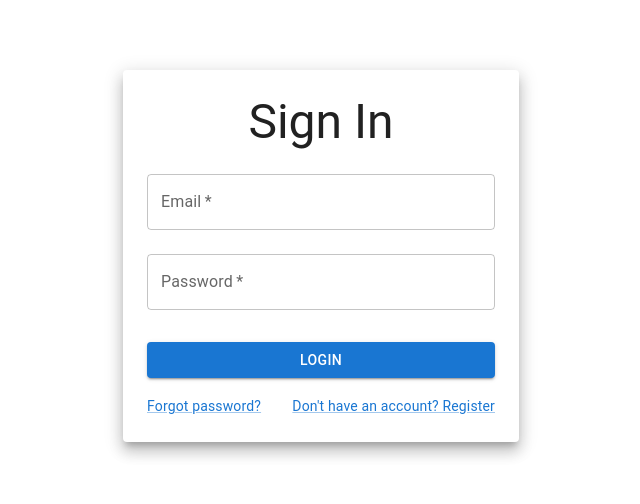
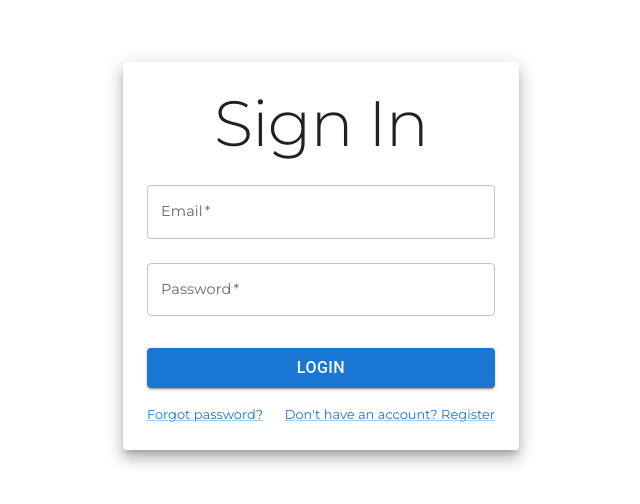
Before and after one commit to sbacanski0730/weather-and-hr-logbook-web, a React (Create React App) app: page /login in a window 1280 px wide. Shown: the part 144-648 px from the top of the page, without its empty margins (319-959 px from the left). Built offline with nearby package versions, Linux system fonts and the light colour scheme; the HTML template or start-up script is replaced by a standard one.

Commit message:
Base template for theme

```diff
--- a/public/index.html
+++ b/public/index.html
@@ -5,6 +5,13 @@
 		<meta name="viewport" content="width=device-width, initial-scale=1" />
 		<meta name="theme-color" content="#000000" />
 		<meta name="description" content="Web site created using create-react-app" />
+
+		<link rel="preconnect" href="https://fonts.googleapis.com" />
+		<link rel="preconnect" href="https://fonts.gstatic.com" crossorigin />
+		<link
+			href="https://fonts.googleapis.com/css2?family=Montserrat:ital,wght@0,200;0,300;0,400;0,500;0,600;0,700;0,800;1,200;1,300;1,500;1,600;1,700&display=swap"
+			rel="stylesheet"
+		/>
 
 		<link rel="apple-touch-icon" sizes="180x180" href="/apple-touch-icon.png" />
 		<link rel="icon" type="image/png" sizes="32x32" href="/favicon-32x32.png" />
--- a/src/App.js
+++ b/src/App.js
@@ -2,17 +2,32 @@ import { BrowserRouter, Routes, Route } from 'react-router-dom';
 import CssBaseline from '@mui/material/CssBaseline';
 import RegisterPage from './pages/RegisterPage';
 import LoginPage from './pages/LoginPage';
+import { Container } from '@mui/material';
+import { ThemeProvider } from '@mui/material';
+import { setTheme } from './utils/settingThemeValues.js';
 
 function App() {
+	const activeTheme = setTheme('light');
+
 	return (
 		<>
+			<ThemeProvider theme={activeTheme}>
 				<CssBaseline />
+				<Container
+					maxWidth={false}
+					sx={{
+						width: '100vw',
+						height: '100vh',
+					}}
+				>
 					<BrowserRouter>
 						<Routes>
 							<Route path='/login' exact element={<LoginPage />} />
 							<Route path='/register' exact element={<RegisterPage />} />
 						</Routes>
 					</BrowserRouter>
+				</Container>
+			</ThemeProvider>
 		</>
 	);
 }
--- a/src/pages/LoginPage.jsx
+++ b/src/pages/LoginPage.jsx
@@ -23,6 +23,7 @@ const LoginPage = () => {
 
 	return (
 		<Container
+			maxWidth={false}
 			sx={{
 				width: '100%',
 				height: '100%',
@@ -39,10 +40,7 @@ const LoginPage = () => {
 							alignItems: 'center',
 						}}
 					>
-						<Typography
-							// component='h1'
-							variant='h3'
-						>
+						<Typography component='h1' variant='h1'>
 							Sign In
 						</Typography>
 						<Box
@@ -82,7 +80,7 @@ const LoginPage = () => {
 									<Link //
 										component={ReactLink}
 										to='/'
-										variant='body2'
+										variant='h5'
 									>
 										Forgot password?
 									</Link>
@@ -91,7 +89,7 @@ const LoginPage = () => {
 									<Link
 										component={ReactLink}
 										to='/register'
-										variant='body2'
+										variant='h5'
 									>
 										Don't have an account? Register
 									</Link>
--- a/src/pages/RegisterPage.jsx
+++ b/src/pages/RegisterPage.jsx
@@ -41,10 +41,7 @@ const RegisterPage = () => {
 							alignItems: 'center',
 						}}
 					>
-						<Typography
-							// component='h1'
-							variant='h3'
-						>
+						<Typography component='h1' variant='h1'>
 							Sign Up
 						</Typography>
 						<Box component='form' sx={{ mt: 1 }}>
@@ -90,11 +87,7 @@ const RegisterPage = () => {
 							</Button>
 							<Grid container sx={{ justifyContent: 'flex-end' }}>
 								<Grid item>
-									<Link
-										variant='body2'
-										component={ReactLink}
-										to='/login'
-									>
+									<Link variant='h5' component={ReactLink} to='/login'>
 										Already have an account? Login
 									</Link>
 								</Grid>
--- /dev/null
+++ b/src/utils/colorsByMode.js
@@ -0,0 +1,40 @@
+import { colors } from '@mui/material';
+
+const colorsByMode = mode => {
+	return {
+		primary: {
+			main: '',
+			light: '',
+			dark: '',
+		},
+		secondary: {
+			main: '',
+			light: '',
+			dark: '',
+			contrastText: '',
+		},
+		error: {
+			main: '',
+			light: '',
+			dark: '',
+			contrastText: '',
+		},
+		warning: {
+			main: '',
+			light: '',
+			dark: '',
+			contrastText: '',
+		},
+		text: {
+			primary: '#000910',
+			secondary: 'rgba()',
+			disabled: 'rgba()',
+		},
+		background: {
+			paper: '#fff',
+			default: '#daeffe',
+		},
+	};
+};
+
+export default colorsByMode;
--- /dev/null
+++ b/src/utils/settingThemeValues.js
@@ -0,0 +1,100 @@
+import colorsByMode from './colorsByMode.js';
+import { createTheme } from '@mui/material';
+
+export const settingThemeValues = mode => {
+	const colors = colorsByMode(mode);
+
+	return {
+		typography: {
+			// fontFamily: "'Montserrat', sans-serif",
+			fontSize: 14,
+			h1: {
+				fontFamily: "'Montserrat', sans-serif",
+				fontSize: '4rem',
+			},
+			h2: {
+				// fontFamily: "'Montserrat', sans-serif",
+				fontSize: '3rem',
+			},
+			h3: {
+				// fontFamily: "'Montserrat', sans-serif",
+				fontSize: '2rem',
+			},
+			h4: {
+				fontFamily: "'Montserrat', sans-serif",
+				fontSize: '1rem',
+			},
+			h5: {
+				fontFamily: "'Montserrat', sans-serif",
+				fontSize: '0.81rem',
+			},
+			subtitle1: {
+				// fontFamily: "'Montserrat', sans-serif",
+				fontSize: '1rem',
+			},
+			subtitle2: {
+				// fontFamily: "'Montserrat', sans-serif",
+				fontSize: '1rem',
+			},
+			body1: {
+				fontFamily: "'Montserrat', sans-serif",
+				fontSize: '0.9rem',
+			},
+			body2: {
+				// fontFamily: "'Montserrat', sans-serif",
+				fontSize: '1rem',
+			},
+			button: {
+				// fontFamily: "'Montserrat', sans-serif",
+				fontSize: '1rem',
+			},
+		},
+	};
+};
+
+export const setTheme = mode => {
+	return createTheme(settingThemeValues(mode));
+};
+
+// ...(mode === 'dark'
+// 	? {
+// 			primary: {
+// 				main: '',
+// 			},
+// 			secondary: {
+// 				main: '',
+// 			},
+// 			error: {
+// 				main: '',
+// 			},
+// 			text: {
+// 				primary: '',
+// 				secondary: '',
+// 				disable: '',
+// 			},
+// 			background: {
+// 				default: '',
+// 				paper: '',
+// 			},
+// 	  }
+// 	: {
+// primary: {
+// 	// main color for background
+// 	main: '',
+// },
+// secondary: {
+// 	main: '',
+// },
+// error: {
+// 	main: '',
+// },
+// text: {
+// 	primary: '',
+// 	secondary: '',
+// 	disable: '',
+// },
+// background: {
+// 	default: '',
+// 	paper: '',
+// },
+//   }),
```
Also changed, not shown: public/ocean color palette.png (added). Lines whose indentation alone changed are shown as unchanged.
